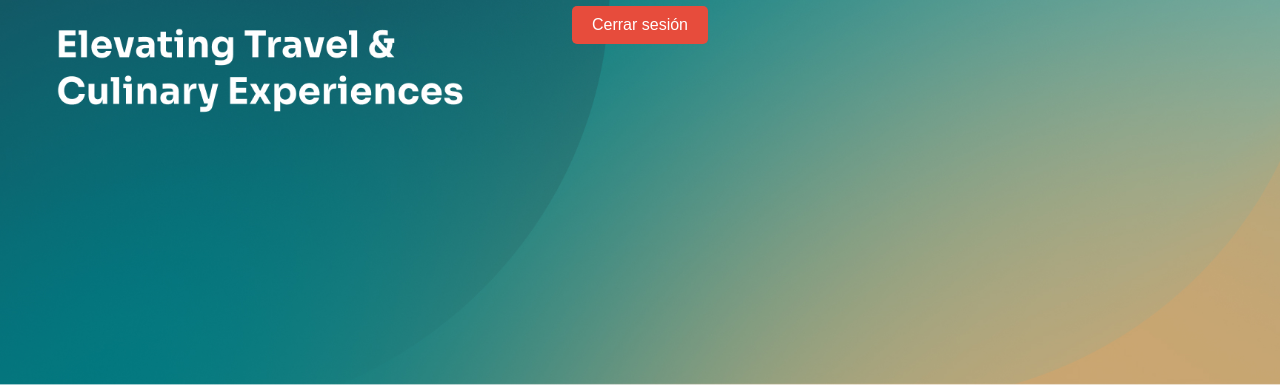
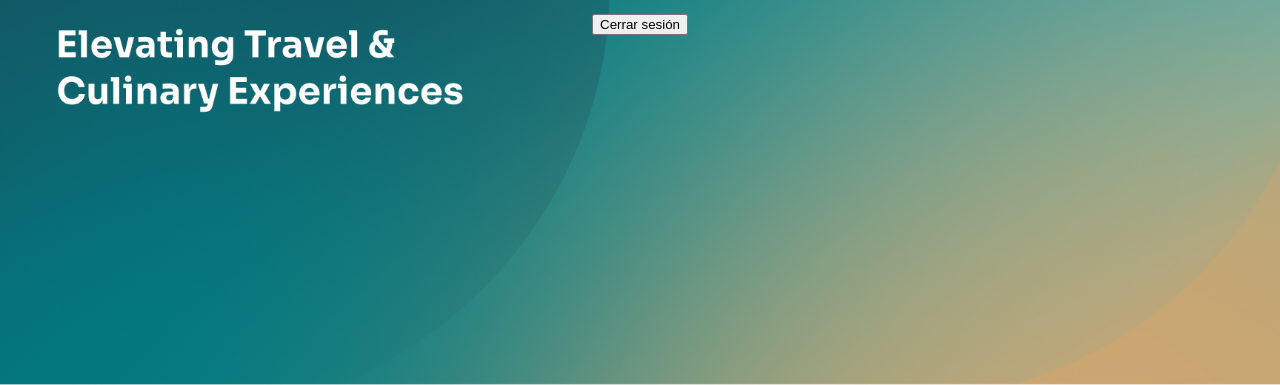
Before and after one commit to JuliethGarzon1/nomina, a plain HTML site: page panel.html in a window 1280 px wide. Shown: the part 415-800 px from the top of the page. Drawn offline with Linux system fonts and the light colour scheme.

Commit message:
Update panel.html

```diff
--- a/panel.html
+++ b/panel.html
@@ -34,11 +34,10 @@
 <body>
 
   <h1>Bienvenido al sistema de nómina</h1>
-  <button class="logout" onclick="cerrarSesion()">Cerrar sesión</button>
+ <button onclick="cerrarSesion()">Cerrar sesión</button>
 
   <script>
     function cerrarSesion() {
-      // Limpia datos guardados (si usas localStorage o sessionStorage)
       localStorage.clear();
       sessionStorage.clear();
 
```
